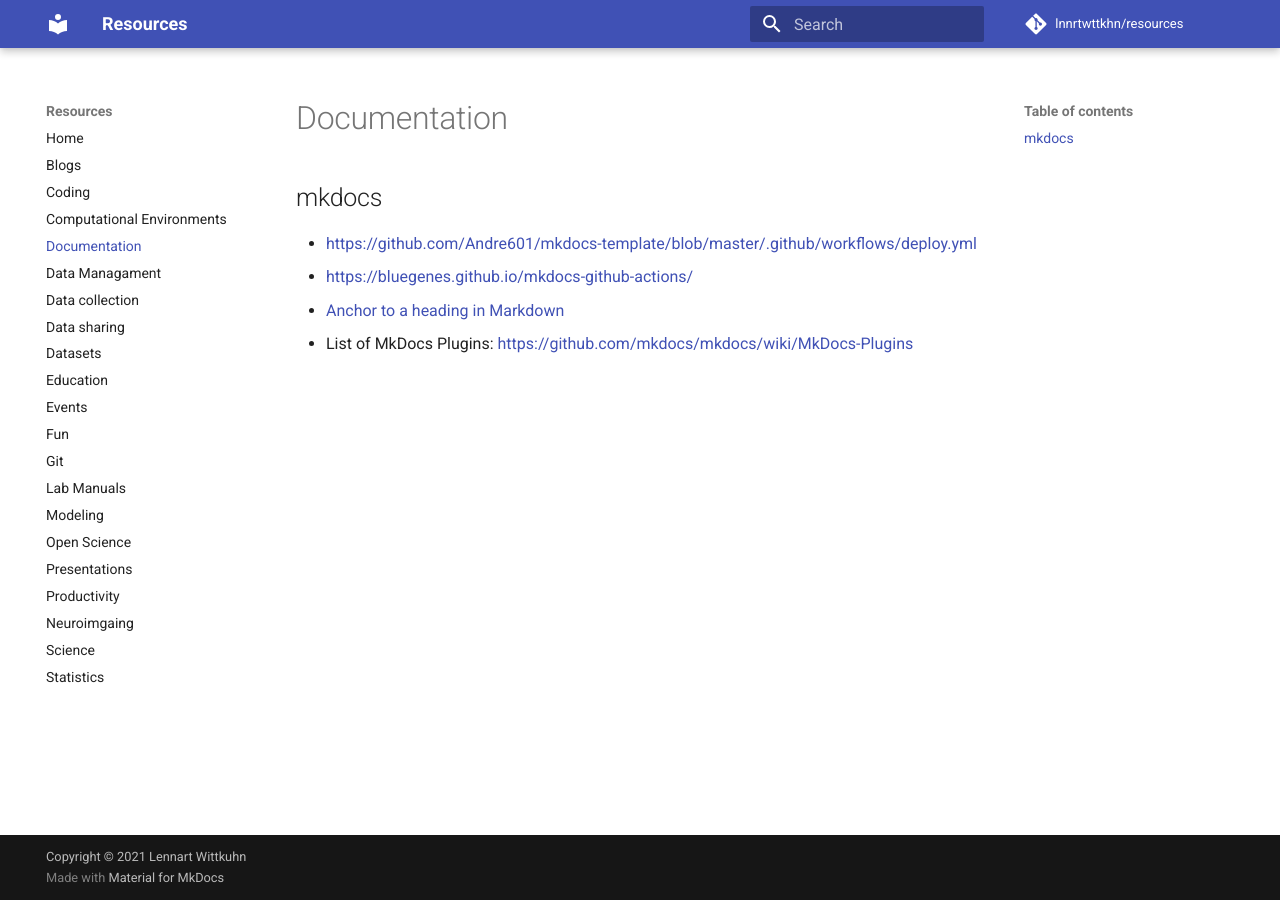
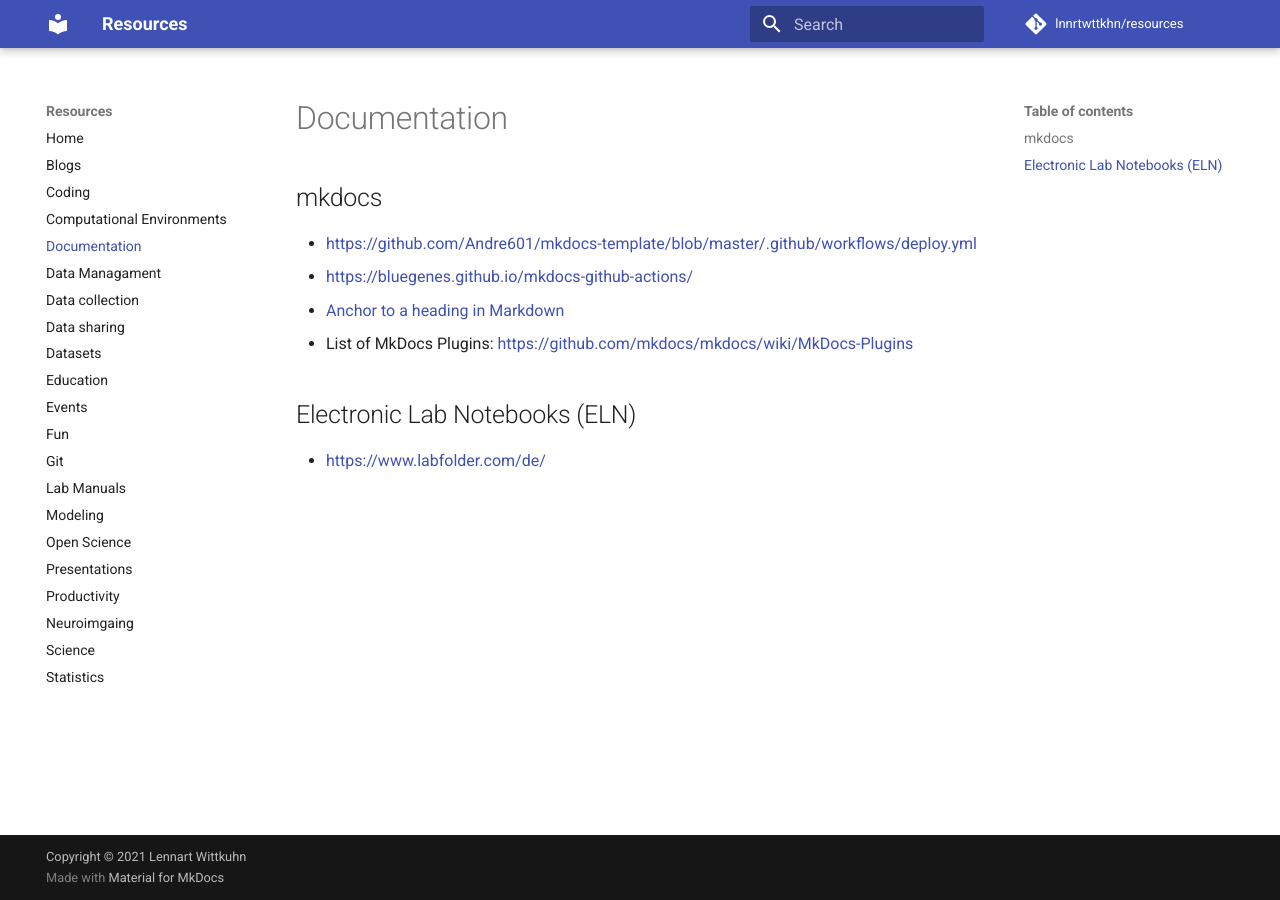
Before and after one commit to lnnrtwttkhn/resources, an MkDocs documentation site: the page built from docs/documentation.md, in a window 1280 px wide. Built offline with MkDocs 1.6.1 and Material for MkDocs 9.7.7, drawn with Linux system fonts in a browser that asks for light colours; comment, search, counter and statistics services are not loaded.

Commit message:
add section on electronic notebooks

```diff
--- a/docs/documentation.md
+++ b/docs/documentation.md
@@ -6,3 +6,7 @@
 - https://bluegenes.github.io/mkdocs-github-actions/
 - [Anchor to a heading in Markdown](https://stackoverflow.com/questions/6695439/how-to-link-to-a-named-anchor-in-multimarkdown)
 - List of MkDocs Plugins: https://github.com/mkdocs/mkdocs/wiki/MkDocs-Plugins
+
+## Electronic Lab Notebooks (ELN)
+
+- https://www.labfolder.com/de/
```
